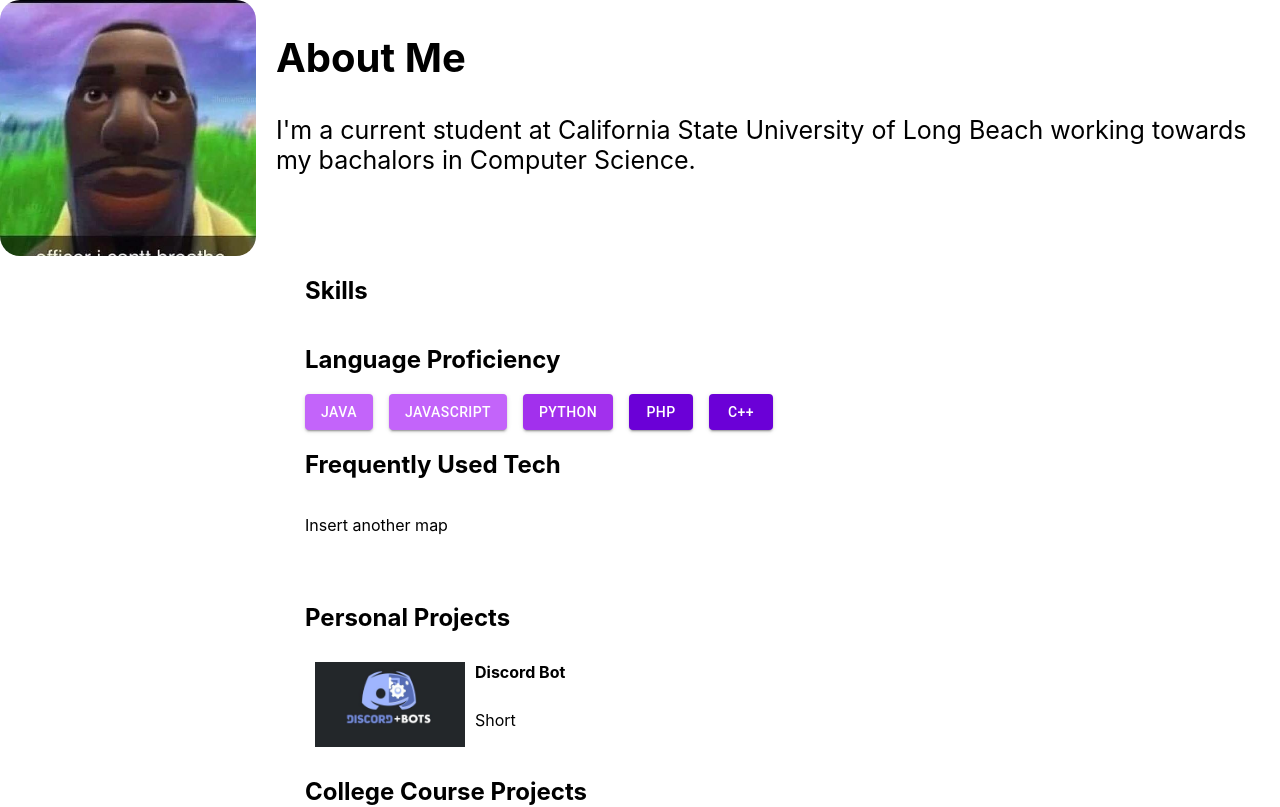
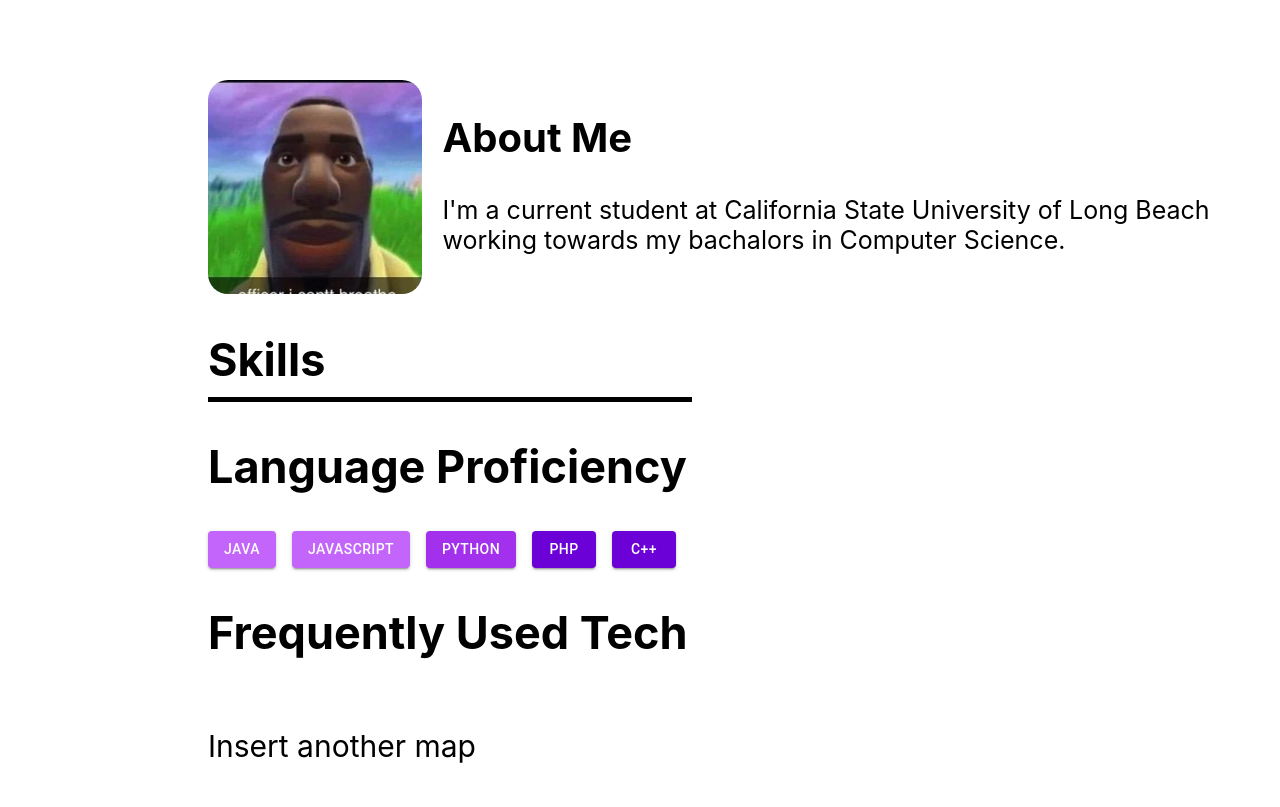
Before and after one commit to porterclev/Portfolio, a React (Create React App) app: page / in a window 1280 px wide. Shown: the top 807 px of the page. Built offline with nearby package versions, Linux system fonts and the light colour scheme.

Commit message:
no fucking clue

```diff
--- a/src/App.css
+++ b/src/App.css
@@ -39,5 +39,5 @@
 
 .app-content{
   display: grid;
-  justify-content: center;
+  margin: 5rem 0px 0px 13rem;
 }
--- a/src/App.js
+++ b/src/App.js
@@ -11,8 +11,8 @@ function App() {
     <div className="App">
       <Header />
       <SideBar />
-      <About />
       <div className="app-content">
+        <About />
         <Skills />
         <ProjectTable />
       </div>
--- a/src/views/Skills/Skills.css
+++ b/src/views/Skills/Skills.css
@@ -1,11 +1,17 @@
 .skills-container {
     display: grid;
     justify-items: left;
+    justify-content: left;
+    font-size: 30px;
 }
 
 .skills-container h1 {
-    border: 0px 10px 0px 0px;
+    display: flex;
+    border-bottom: 5px solid black;
+    padding-bottom: 10px;
     border-bottom-color: black;
+    width: 100%;
+    margin-bottom: 0px;
 
 }
 .language-buttons {
```
